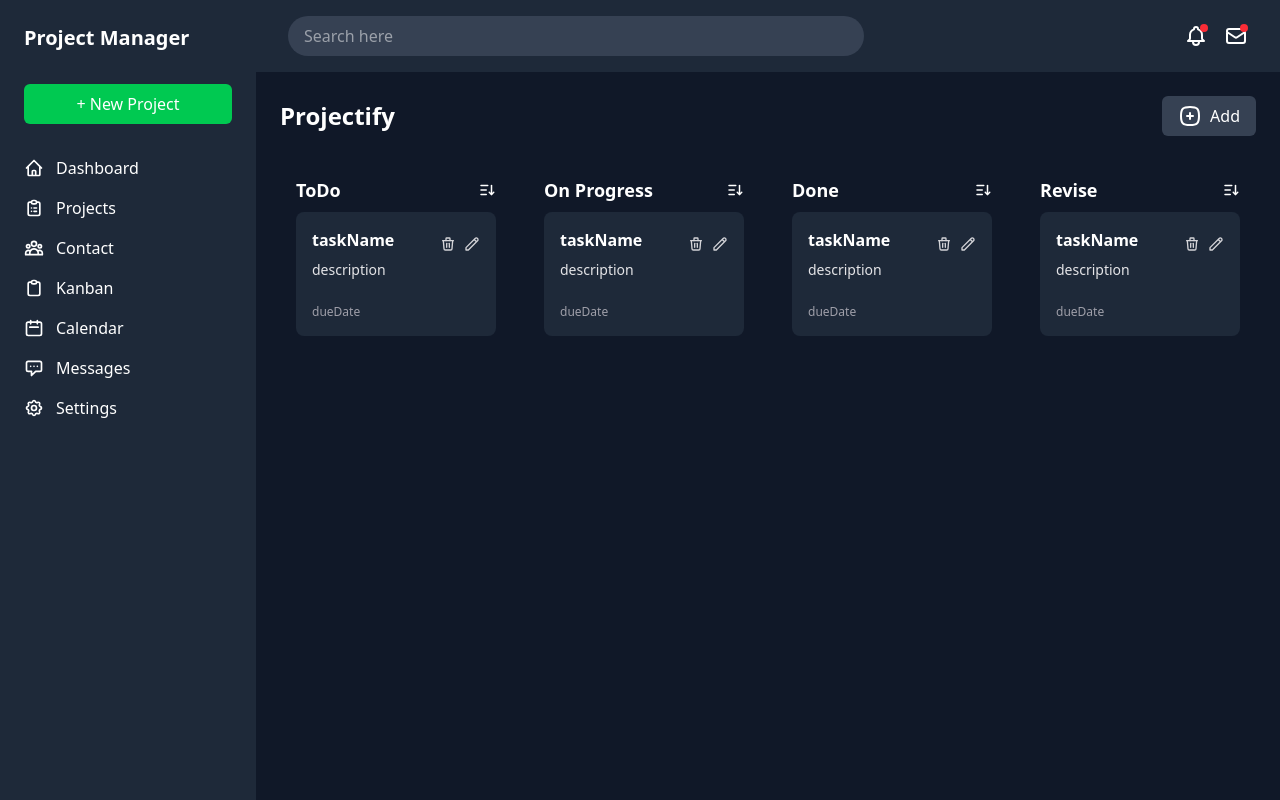
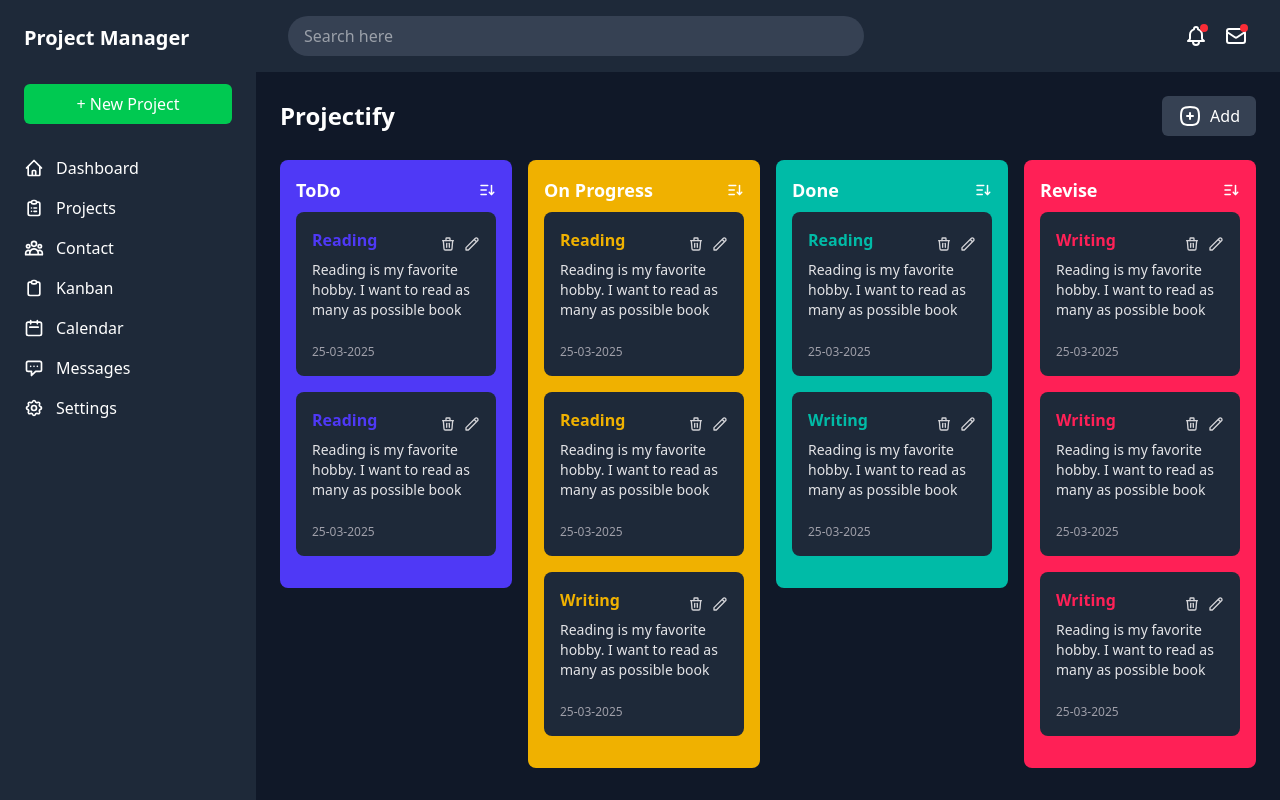
Before and after one commit to Sheikh-Farid77/project-manager1, a React (Vite) app: page / in a window 1280 px wide. Built offline with nearby package versions, Linux system fonts and the light colour scheme.

Commit message:
projects display done

```diff
--- a/index.html
+++ b/index.html
@@ -4,7 +4,7 @@
     <meta charset="UTF-8" />
     <link rel="icon" type="image/svg+xml" href="/vite.svg" />
     <meta name="viewport" content="width=device-width, initial-scale=1.0" />
-    <title>Vite + React</title>
+    <title>Project Manager</title>
   </head>
   <body class="bg-gray-900 text-white">
     <div id="root"></div>
--- a/src/components/Header.jsx
+++ b/src/components/Header.jsx
@@ -1,4 +1,7 @@
+import { useProjects } from "../context/ProjectProvider";
+
 export default function Header() {
+  const {handleSearchValue} = useProjects();
   return (
     <header className="flex items-center justify-between bg-gray-800 p-4">
       <button className="lg:hidden">
@@ -19,6 +22,7 @@ export default function Header() {
       </button>
       <div className="mx-4 flex-1">
         <input
+          onChange={handleSearchValue}
           type="text"
           placeholder="Search here"
           className="w-full max-w-xl rounded-full bg-gray-700 px-4 py-2 text-white focus:outline-none"
--- a/src/components/projectBoard/Project.jsx
+++ b/src/components/projectBoard/Project.jsx
@@ -1,8 +1,8 @@
-export default function Project({color}) {
+export default function Project({text, project}) {
   return (
     <div className="mb-4 rounded-lg bg-gray-800 p-4">
       <div className="flex justify-between">
-        <h4 className={`mb-2 flex-1 font-semibold text-${color}`}>taskName</h4>
+        <h4 className={`mb-2 flex-1 font-semibold ${text}`}>{project.taskName}</h4>
 
         <div className="flex gap-2">
           <button>
@@ -44,9 +44,9 @@ export default function Project({color}) {
           </button>
         </div>
       </div>
-      <p className="mb-2 text-sm text-zinc-200">description</p>
+      <p className="mb-2 text-sm text-zinc-200">{project.description}</p>
 
-      <p className="mt-6 text-xs text-zinc-400">dueDate</p>
+      <p className="mt-6 text-xs text-zinc-400">{project.dueDate}</p>
     </div>
   );
 }
--- a/src/components/projectBoard/ProjectBoard.jsx
+++ b/src/components/projectBoard/ProjectBoard.jsx
@@ -1,19 +1,51 @@
+import { useProjects } from "../../context/ProjectProvider";
 import AddProject from "./AddProject";
 import ProjectCategory from "./ProjectCategory";
 
 export default function ProjectBoard() {
+  const { projects, searchValue } = useProjects();
+
+  // filter projects by searchValue
+  const filteredProjects = projects?.filter((project) =>
+    project.taskName.toLowerCase().includes(searchValue.toLowerCase())
+  );
+
   return (
     <div className="mx-auto max-w-7xl p-6">
       <AddProject />
       <div className="-mx-2 mb-6 flex flex-wrap">
-      {/* ToDo Category */}
-      <ProjectCategory type = 'ToDo' color= {'indigo-600'} />
-      {/* On Progress category */}
-      <ProjectCategory type = 'On Progress' color= {'yellow-500'} />
-      {/* Done Category */}
-      <ProjectCategory type = 'Done' color= {'teal-500'} />
-      {/* Revise Category */}
-      <ProjectCategory type = 'Revise' color= {'rose-500'} />
+        {/* ToDo Category */}
+        <ProjectCategory
+          type="ToDo"
+          color={"bg-indigo-600"}
+          text={"text-indigo-600"}
+          category="todo"
+          projects={filteredProjects}
+        />
+        {/* On Progress category */}
+        <ProjectCategory
+          type="On Progress"
+          color={"bg-yellow-500"}
+          text={"text-yellow-500"}
+          category="inprogress"
+          projects={filteredProjects}
+        />
+        {/* Done Category */}
+        <ProjectCategory
+          type="Done"
+          color={"bg-teal-500"}
+          text={"text-teal-500"}
+          category="done"
+          projects={filteredProjects}
+        />
+        {/* Revise Category */}
+        <ProjectCategory
+          type="Revise"
+          color={"bg-rose-500"}
+          text={"text-rose-500"}
+          category="revised"
+          projects={filteredProjects}
+        />
       </div>
     </div>
   );
--- a/src/components/projectBoard/ProjectCategory.jsx
+++ b/src/components/projectBoard/ProjectCategory.jsx
@@ -1,9 +1,9 @@
 import Project from "./Project";
 
-export default function ProjectCategory({type, color}) {
+export default function ProjectCategory({type, color, category, projects, text}) {
   return (
     <div className="mb-4 w-full px-2 sm:w-1/2 md:w-1/4">
-      <div className={`rounded-lg bg-${color} p-4`}>
+      <div className={`rounded-lg ${color} p-4`}>
         <div className="mb-2 flex items-center justify-between">
           <h3 className="text-lg font-semibold">{type}</h3>
           <svg
@@ -27,7 +27,10 @@ export default function ProjectCategory({type, color}) {
           </svg>
         </div>
         <div>
-          <Project color= {color} />
+          {
+            projects.map((project) => project.category === category && <Project key={project.id} text={text} project = {project} />)
+          }
+
         </div>
       </div>
     </div>
--- a/src/context/ProjectProvider.jsx
+++ b/src/context/ProjectProvider.jsx
@@ -1,12 +1,22 @@
-import { createContext, useContext, useReducer } from "react";
+import { createContext, useContext, useReducer, useState } from "react";
 import { projectReducer } from "../reducer/projectReducer";
+import { data } from "../data/data";
 
+// create a context for easy state management
 const projectContext = createContext(null);
 export default function ProjectProvider({children}){
+    const initialProjects = data;
+// reducer function for clean controller section
+    const[projects, dispatch] = useReducer(projectReducer, initialProjects);
+    const [searchValue, setSearchValue] = useState('');
 
-    const[projects, dispatch] = useReducer(projectReducer, [])
+    const handleSearchValue = (e)=> setSearchValue(e.target.value);
 
     const state = {
+        projects,
+        dispatch,
+        handleSearchValue,
+        searchValue
 
     }
     return (
@@ -14,6 +24,7 @@ export default function ProjectProvider({children}){
     );
 }
 
+// create a custom hook to write less code
 // eslint-disable-next-line react-refresh/only-export-components
 export const useProjects = ()=>{
     return useContext(projectContext)
--- /dev/null
+++ b/src/data/data.js
@@ -0,0 +1,72 @@
+export const data = [
+    {
+        id: 1,
+        taskName: "Reading",
+        description: "Reading is my favorite hobby. I want to read as many as possible book",
+        dueDate: "25-03-2025",
+        category: "todo",
+      },
+      {
+        id: 2,
+        taskName: "Reading",
+        description: "Reading is my favorite hobby. I want to read as many as possible book",
+        dueDate: "25-03-2025",
+        category: "todo",
+      },
+      {
+        id: 3,
+        taskName: "Reading",
+        description: "Reading is my favorite hobby. I want to read as many as possible book",
+        dueDate: "25-03-2025",
+        category: "inprogress",
+      },
+      {
+        id: 4,
+        taskName: "Reading",
+        description: "Reading is my favorite hobby. I want to read as many as possible book",
+        dueDate: "25-03-2025",
+        category: "inprogress",
+      },
+      {
+        id: 5,
+        taskName: "Reading",
+        description: "Reading is my favorite hobby. I want to read as many as possible book",
+        dueDate: "25-03-2025",
+        category: "done",
+      },
+      {
+        id: 6,
+        taskName: "Writing",
+        description: "Reading is my favorite hobby. I want to read as many as possible book",
+        dueDate: "25-03-2025",
+        category: "done",
+      },
+      {
+        id: 7,
+        taskName: "Writing",
+        description: "Reading is my favorite hobby. I want to read as many as possible book",
+        dueDate: "25-03-2025",
+        category: "revised",
+      },
+      {
+        id: 8,
+        taskName: "Writing",
+        description: "Reading is my favorite hobby. I want to read as many as possible book",
+        dueDate: "25-03-2025",
+        category: "revised",
+      },
+      {
+        id: 9,
+        taskName: "Writing",
+        description: "Reading is my favorite hobby. I want to read as many as possible book",
+        dueDate: "25-03-2025",
+        category: "revised",
+      },
+      {
+        id: 10,
+        taskName: "Writing",
+        description: "Reading is my favorite hobby. I want to read as many as possible book",
+        dueDate: "25-03-2025",
+        category: "inprogress",
+      }
+]
```
